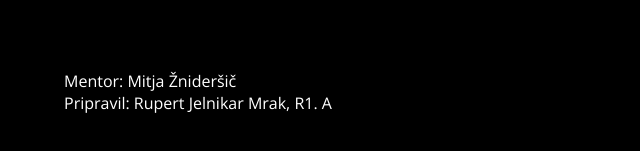
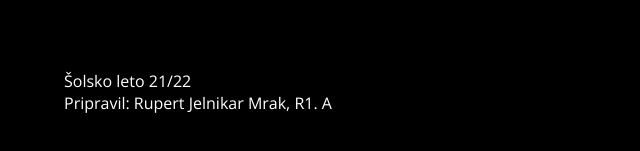
Before and after one commit to redleft/redleft.github.io, a plain HTML site: page index.html in a window 1280 px wide. Shown: the part 646-797 px from the top of the page, 0-640 px from the left. Drawn offline with nearby package versions, Linux system fonts and the light colour scheme.

Commit message:
Update index.html

```diff
--- a/index.html
+++ b/index.html
@@ -31,7 +31,7 @@
   <footer id="footer-index">
     <div class="info">
       <ul id="avtor">
-        <li>Mentor: Mitja Žnideršič</li>
+        <li>Šolsko leto 21/22</li>
         <li>Pripravil: Rupert Jelnikar Mrak, R1. A</li>
       </ul>
       <ul id="viri">
```
